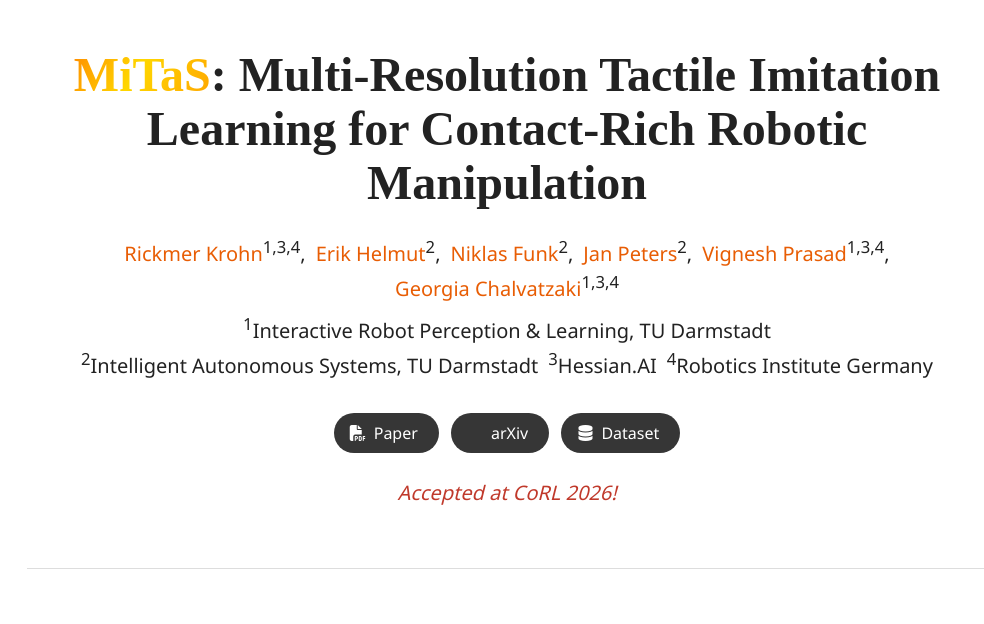
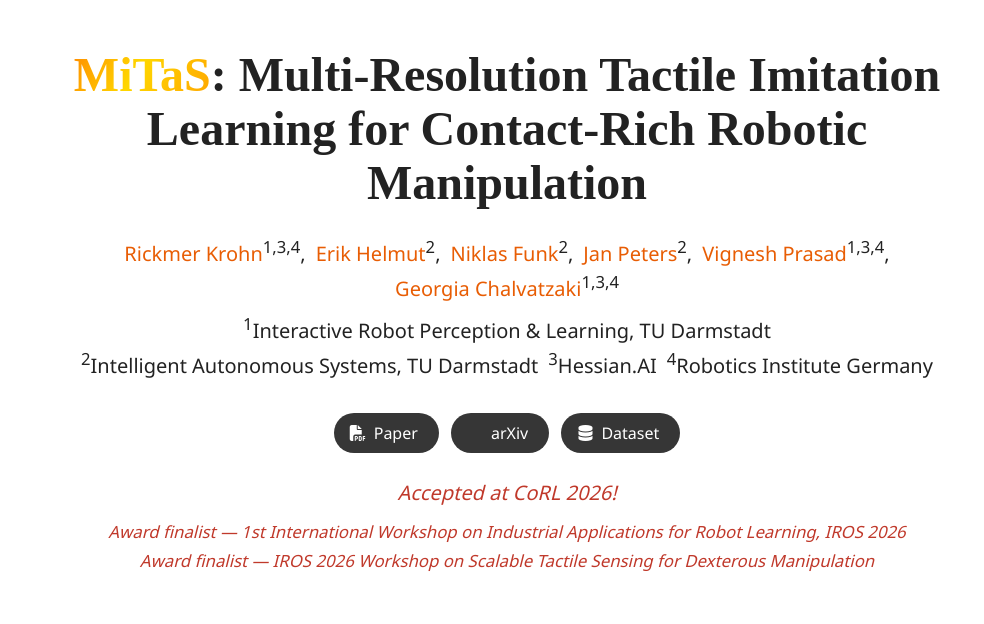
Before and after one commit to mitas-touch/mitas-touch.github.io, a plain HTML site: page index.html in a window 1280 px wide. Shown: the top 624 px of the page, without its empty margins (133-1117 px from the left). Drawn offline with nearby package versions, Linux system fonts and the light colour scheme; some icons are missing; a web font is replaced by a local one.

Commit message:
Update author homepage and add IROS 2026 award finalist notes.

```diff
--- a/index.html
+++ b/index.html
@@ -77,6 +77,18 @@
             color: #c0392b;
             font-style: italic;
             font-size: 1.25rem;
+        }
+
+        .publication-awards {
+            margin-top: .65rem;
+            color: #c0392b;
+            font-style: italic;
+            font-size: 1.05rem;
+            line-height: 1.55;
+        }
+
+        .publication-awards p {
+            margin-bottom: .2rem;
         }
 
         .hero .hero-body {
@@ -237,7 +249,7 @@
                     </h1>
 
                     <div class="is-size-5 publication-authors">
-                        <span class="author-block"><a href="https://pearl-lab.com/people/rickmer-krohn/">Rickmer Krohn</a><sup>1,3,4</sup>,</span>
+                        <span class="author-block"><a href="https://rickmerkrohn.github.io">Rickmer Krohn</a><sup>1,3,4</sup>,</span>
                         <span class="author-block"><a href="https://www.ias.informatik.tu-darmstadt.de/Team/ErikHelmut">Erik Helmut</a><sup>2</sup>,</span>
                         <span class="author-block"><a href="https://niklasfunk.com">Niklas Funk</a><sup>2</sup>,</span>
                         <span class="author-block"><a href="https://www.ias.tu-darmstadt.de/Team/JanPeters">Jan Peters</a><sup>2</sup>,</span>
@@ -290,6 +302,10 @@
                         </div>
                         <div class="publication-venue">
                             Accepted at CoRL 2026!
+                        </div>
+                        <div class="publication-awards">
+                            <p>Award finalist — 1st International Workshop on Industrial Applications for Robot Learning, IROS 2026</p>
+                            <p>Award finalist — IROS 2026 Workshop on Scalable Tactile Sensing for Dexterous Manipulation</p>
                         </div>
                     </div>
                 </div>
```
